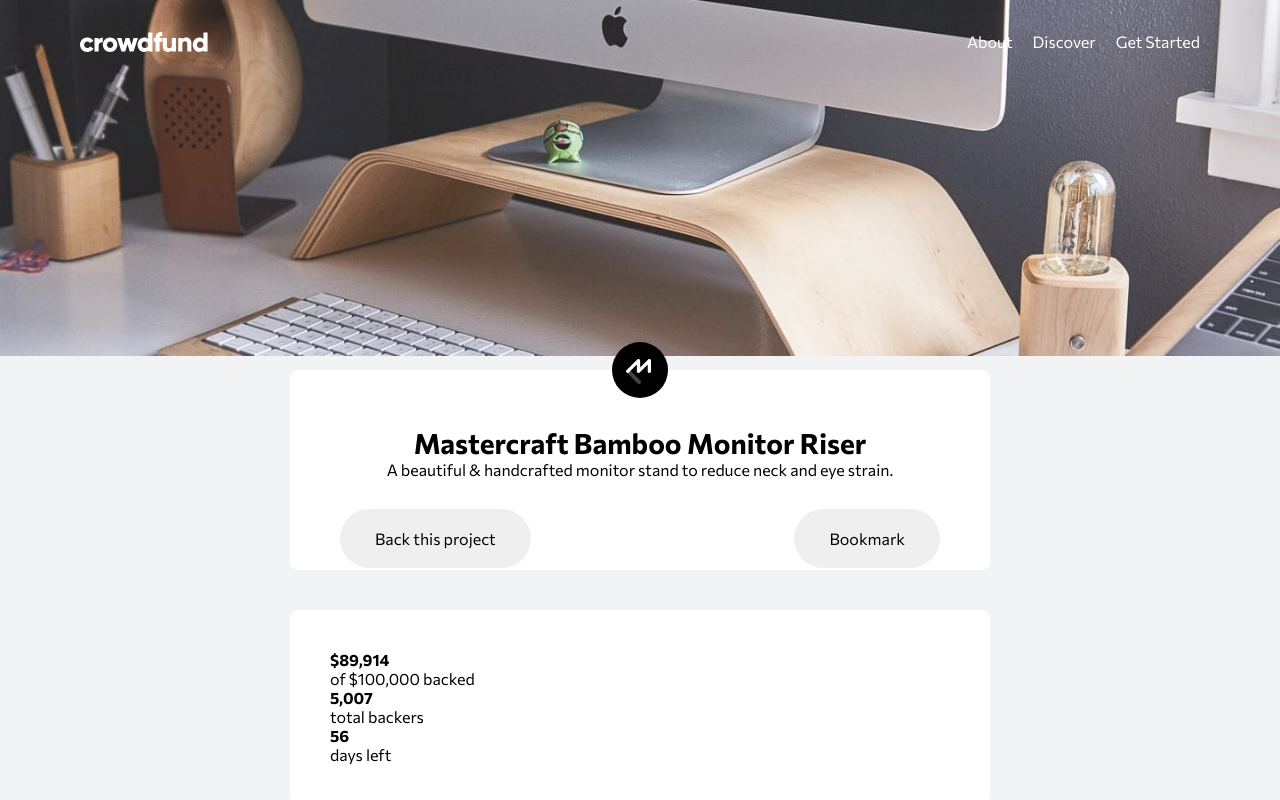
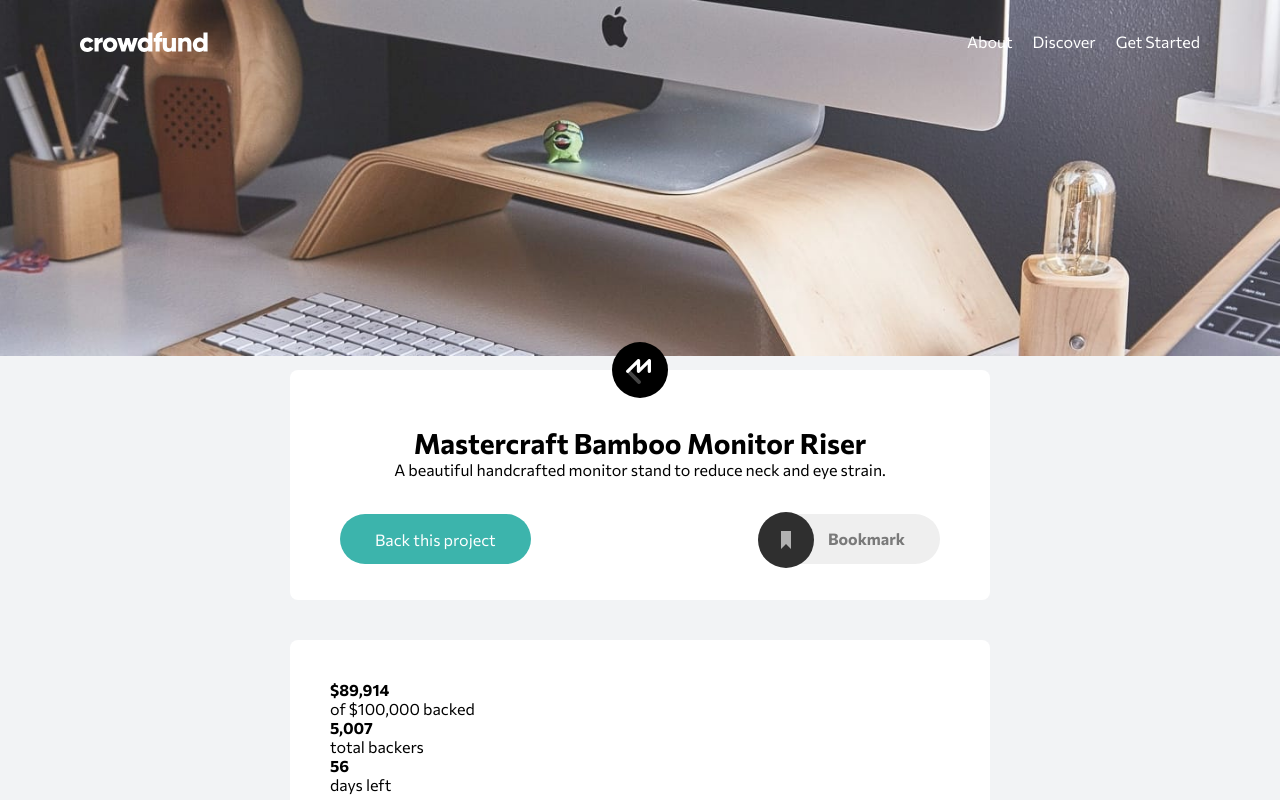
Before and after one commit to ardotheedu/crowdfunding-product-page, a Next.js app: page / in a window 1280 px wide. Shown: the top 800 px of the page. Built offline with nearby package versions, Linux system fonts and the light colour scheme.

Commit message:
feat: about buttons finhished

```diff
--- a/src/pages/index.tsx
+++ b/src/pages/index.tsx
@@ -1,5 +1,5 @@
 
-import {Container, Header, HeaderContent, Nav, Content, Introduction, Progress, About, TextContent, Buttons} from '../styles/pages'
+import {Container, Header, HeaderContent, Nav, Content, Introduction, Progress, About, TextContent, Buttons, BackButton, BookmarkButton} from '../styles/pages'
 export default function Home() {
   return (
       <Container>
@@ -20,11 +20,13 @@ export default function Home() {
             <img src="/logo-mastercraft.svg"></img>
             <TextContent>
               <h1>Mastercraft Bamboo Monitor Riser</h1>
-              <p>A beautiful & handcrafted monitor stand to reduce neck and eye strain.</p>
+              <p>A beautiful  handcrafted monitor stand to reduce neck and eye strain.</p>
             </TextContent>
             <Buttons>
-              <button> Back this project</button>
-              <button>Bookmark</button>
+              <BackButton> Back this project</BackButton>
+              <BookmarkButton>
+                    Bookmark
+              </BookmarkButton>
             </Buttons>
             </Introduction>
             <Progress>
--- a/src/styles/pages/index.ts
+++ b/src/styles/pages/index.ts
@@ -46,7 +46,7 @@ export const Content = styled.main`
 
 export const Introduction = styled.div`
     background: var(--white);
-    height: 200px;
+    height: 230px;
     margin-bottom: 40px;
     display: flex;
     flex-direction: column;
@@ -63,7 +63,7 @@ export const TextContent = styled.div`
   display: flex;
   flex-direction: column;
   align-items: center;
-  margin-bottom: 30px;
+  margin-bottom: 35px;
 
   h1 {
     font-size: 1.75rem;
@@ -73,13 +73,32 @@ export const TextContent = styled.div`
 export const Buttons = styled.div`
     justify-content: space-between;
     width: 600px;
+    height: 50px;
     display: flex;
+`;
 
-    button {
-      padding: 20px 35px;
+export const BackButton = styled.button`
+    background-color: var(--moderate-cyan);
+    color: white;
+    padding: 15px 35px;
+    border-style: none;
+    border-radius: 40px;
+`;
+
+export const BookmarkButton = styled.button`
+      padding: 15px 35px;
       border-style: none;
       border-radius: 40px;
-    }
+      color: var(--dark-gray);
+      font-weight: 700;
+
+      &:before {
+        content: url(/icon-bookmark.svg);
+        width: 20px;
+        transform: translateX(-50px);
+        float: left;
+        margin-top: -17px;
+      }
 `;
 export const Progress = styled.div`
     background: var(--white);
```
Also changed, not shown: public/icon-bookmark.svg (added).
